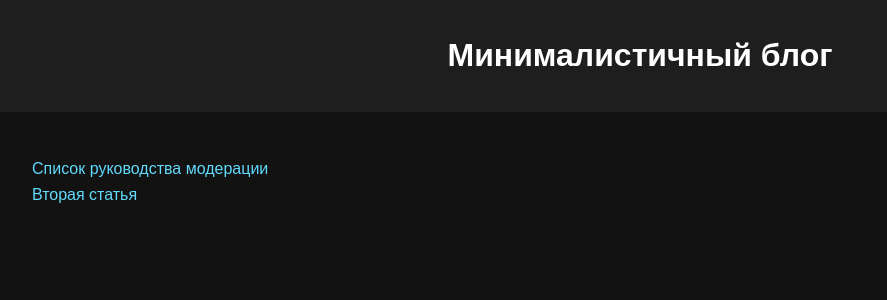
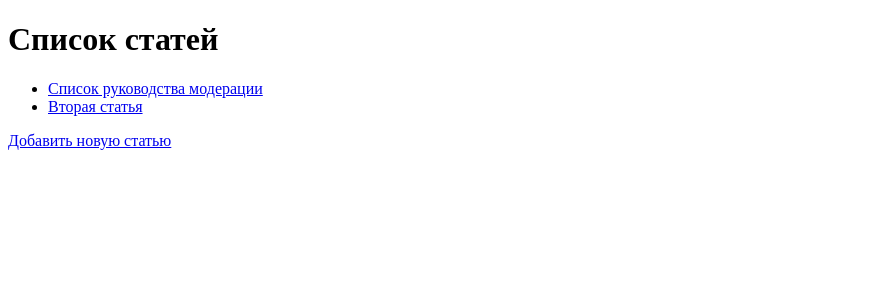
Before and after one commit to qumanity/articles-site, a Flask app: page / in a window 1280 px wide. Shown: the top 300 px of the page, without its empty margins (0-887 px from the left). Run offline with Flask 3, Linux system fonts and the light colour scheme.

Commit message:
Update index.html

```diff
--- a/templates/index.html
+++ b/templates/index.html
@@ -1,22 +1,17 @@
-
 <!DOCTYPE html>
 <html lang="en">
 <head>
     <meta charset="UTF-8">
     <meta name="viewport" content="width=device-width, initial-scale=1.0">
-    <link rel="stylesheet" href="/static/css/styles.css">
-    <title>Главная</title>
+    <title>Список статей</title>
 </head>
 <body>
-    <header>
-        <h1>Минималистичный блог</h1>
-    </header>
-    <main>
-        <ul>
-            {% for article in articles %}
-                <li><a href="{{ url_for('article', article_id=article['id']) }}">{{ article['title'] }}</a></li>
-            {% endfor %}
-        </ul>
-    </main>
+    <h1>Список статей</h1>
+    <ul>
+        {% for article in articles %}
+        <li><a href="{{ url_for('article', article_id=article.id) }}">{{ article.title }}</a></li>
+        {% endfor %}
+    </ul>
+    <a href="{{ url_for('admin') }}">Добавить новую статью</a>
 </body>
 </html>
```
